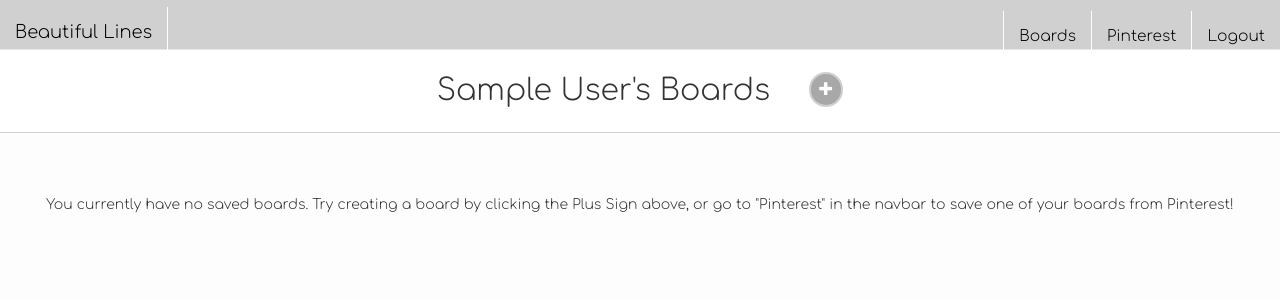
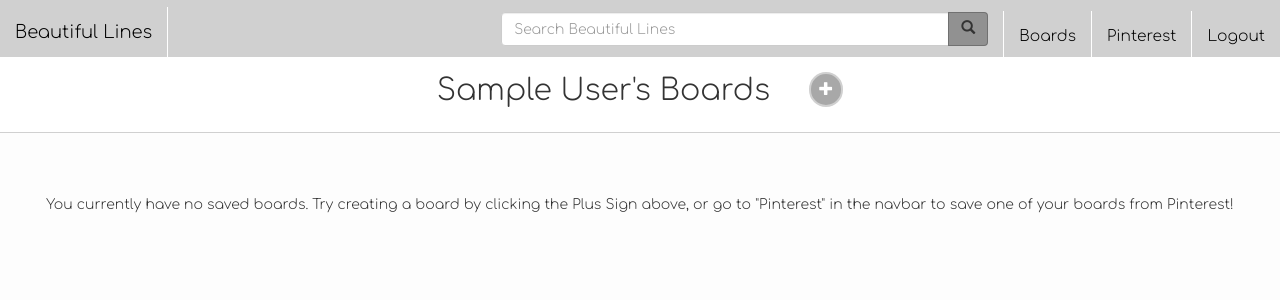
Before and after one commit to kelseyoo14/beautiful-lines, a Flask app: page /boards in a window 1280 px wide. Shown: the top 300 px of the page. Run offline with Flask 2, Linux system fonts and the light colour scheme; the visitor is signed in with stand-in values (Sample User, id 1); data that the repository does not hold is empty; some libraries are stand-ins or nearby versions.

Commit message:
added site search and redesigned board/image buttons to hover over image

```diff
--- a/server.py
+++ b/server.py
@@ -44,8 +44,8 @@ def login():
                    'response_type': 'code',
                    # Route I want Pinterest to go to once user logs in and Pinterest processes the log in
                    # Need to remember to register this redirect route on pinterest app!
-                   # 'redirect_uri': 'https://localhost:5000/process_login',
-                   'redirect_uri': 'https://beautifulines.herokuapp.com/process_login',
+                   'redirect_uri': 'https://localhost:5000/process_login',
+                   # 'redirect_uri': 'https://beautifulines.herokuapp.com/process_login',
                    # My apps's id, so pinterest know's who's redirecting the user to their page
                    'client_id': APP_ID,
                    # What I want to be able to do with user's account
@@ -519,8 +519,8 @@ if __name__ == "__main__":
 
     connect_to_db(app, os.environ.get("DATABASE_URL"))
 
-    # context = ('server-files/yourserver.crt', 'server-files/yourserver.key')
-    # app.run(ssl_context=context)
+    context = ('server-files/yourserver.crt', 'server-files/yourserver.key')
+    app.run(ssl_context=context)
 
     DEBUG = "NO_DEBUG" not in os.environ
     PORT = int(os.environ.get("PORT", 5000))
--- a/static/css/main.css
+++ b/static/css/main.css
@@ -208,10 +208,6 @@ a h2:hover,
     display: none;
 }
 
-#save-image-to-board img {
-    width: 70px;
-}
-
 /*.full-page-container {
     width: 100%;
     padding-left: 4%;
--- a/static/css/styles.css
+++ b/static/css/styles.css
@@ -149,9 +163,9 @@ body {
     padding-bottom: .2em;
 }
 
-/*.navbar-default .navbar-nav>li>a {
-    color: #f1f1f1;
-}*/
+.navbar-collapse {
+    background-color: rgba(208, 208, 208, 1);
+}
 
 .navbar-default .navbar-brand {
     border-right: .1em solid white;
@@ -162,7 +176,7 @@ body {
 .navbar-default .navbar-nav>li>a {
     color: black;
     font-size: 1.1em;
-    padding-bottom: .2em;
+    padding-bottom: .5em;
 }
 
 /*.navbar-form .btn {
@@ -187,15 +201,28 @@ body {
     padding-bottom: 0;
 }
 
+#search-container {
+    margin-top: 4px;
+    min-width: 200px;
+    /*width: 60%;*/
+}
+#search-form-input {
+    width: 35vw;
+}
 
-/*Pins*/
 
-/*.image-container {
-    display: inline-block;
-    max-width: 200px;
-    margin: 50px;
-    word-wrap:break-word;
-}*/
+/*Pins & Images*/
+
+.board-actions,
+.image-actions {
+    visibility: hidden;
+    display: flex;
+    flex-direction: row;
+    justify-content: space-around;
+    position: absolute;
+    bottom: .2em;
+    left: .4em;
+}
 
 .pin-image {
     border-color: #e5e5e5 #dbdbdb #d2d2d2;
--- a/static/js/main.js
+++ b/static/js/main.js
@@ -194,7 +194,7 @@ $('#study-form').on('submit', startStudy);
 
 $('#study-modal .modal-body').height($('#study-modal-image').height());
 
-// Start Image Zoom Modal -------------------------------------------------------------
+// Image Zoom Modal -------------------------------------------------------------
 
 $('body').on('click', 'img', function() {
     var pinsrc = $(this).attr('src');
@@ -329,8 +329,24 @@ $(window).on('resize', function navbarUpdate () {
 });
 
 
-//Make image-container width equal to image width
+// Make image-container width equal to image width
+
 $(document).ready(function() {
     var imageWidth = $('.pin-image').width();
     $('.image-container').width(imageWidth);
 });
+
+// Board/Image buttons display on hover
+
+$('.board').hover(function() {
+    $(this).find('.board-actions').css('visibility', 'visible');
+}, function() {
+    $(this).find('.board-actions').css('visibility', 'hidden');
+})
+
+
+$('.image-container').hover(function() {
+    $(this).find('.image-actions').css('visibility', 'visible');
+}, function() {
+    $(this).find('.image-actions').css('visibility', 'hidden');
+})
--- a/templates/base.html
+++ b/templates/base.html
@@ -4,6 +4,7 @@
 <html lang="en">
     <head>
         <meta charset="utf-8">
+        <meta name="viewport" content="width=device-width, initial-scale=1">
         <title>Beautiful Lines</title>
         <link rel="stylesheet" href="../static/css/bootstrap.min.css">
         <link rel="stylesheet" href="../static/css/styles.css">
@@ -25,6 +26,16 @@
           </div>
           <div class="collapse navbar-collapse" id="navbar-options">
               <ul class=" nav navbar-nav">
+                <li id='search-container'>
+                    <form class="navbar-form" role="search" action='/search_bl' id='search-form'>
+                        <div class="input-group">
+                            <input type="text" class="form-control" name='images-search' id='search-form-input' placeholder="Search Beautiful Lines">
+                            <div class="input-group-btn">
+                                <button class="btn btn-default" type="submit"><i class="glyphicon glyphicon-search"></i></button>
+                            </div>
+                        </div>
+                    </form>
+                </li>
                 <!-- <li class="dropdown pull-right">
                     <a href="#" class="dropdown-toggle nav-list-items" data-toggle="dropdown">Account</a>
                     <ul class="dropdown-menu">
--- a/templates/boards.html
+++ b/templates/boards.html
@@ -74,47 +74,25 @@
                 <div class='board'>
                     <div class='board-header'>
                         <a href="/user_board_images/{{ board.board_id }}" class='board-name'>{{ board.board_name }}</a>
-                        <div class="dropdown board-options">
-                          <button class="dropdown-toggle" id='board-dropdown-button' type="button" data-toggle="dropdown"><span class="caret"></span></button>
-                          <ul class="dropdown-menu">
-                            <li><form action='/study_board/{{ board.board_id }}'>
+                        <div class='board-actions'>
+                            <form action='/study_board/{{ board.board_id }}'>
                                 <input type='Submit' value='Study' class='btn btn-primary'>
-                            </form></li>
-                            <li><form class='edit-board-form'>
+                            </form>
+                            <form class='edit-board-form'>
                                 <input type='hidden' class='new-board-title' value='{{ board.board_name }}'>
                                 <input type='hidden' class='new-image-url' value='{{ board.image_url }}'>
                                 <input type='hidden' class='new-board-description' value='{{ board.board_description }}'>
                                 <input type='hidden' class='board-id' value='{{ board.board_id }}'>
                                 <input type='submit' value='Edit' class='btn btn-primary'>
-                            </form></li>
-                            <li><form class='delete-board-from-db'>
+                            </form>
+                            <form class='delete-board-from-db'>
                                 <input type='hidden' value="{{ board.board_id }}" class='delete-board-id'>
                                 <input type='submit' value='Delete' class='btn btn-primary'>
-                            </form></li>
-                          </ul>
-                        </div>
-                    </div>
+                            </form>
+                        </div> <!-- board-actions -->
+                    </div> <!-- board-header -->
                     <a href="/user_board_images/{{ board.board_id }}"><img src="{{ board.image_url }}"></a>
-                    {% if board.board_description %}
-                        <h6>Description</h6>
-                        <p>{{ board.board_description }}</p>
-                    {% endif %}
-                    <!-- <div class='board-options'>
-                        <a class='btn btn-primary' href='/study_board/{{ board.board_id }}'>Study</a>
-                        <br>
-                        <form class='edit-board-form'>
-                            <input type='hidden' class='new-board-title' value='{{ board.board_name }}'>
-                            <input type='hidden' class='new-image-url' value='{{ board.image_url }}'>
-                            <input type='hidden' class='new-board-description' value='{{ board.board_description }}'>
-                            <input type='hidden' class='board-id' value='{{ board.board_id }}'>
-                            <input type='submit' value='Edit' class='btn btn-primary'>
-                        </form>
-                        <form class='delete-board-from-db'>
-                            <input type='hidden' value="{{ board.board_id }}" class='delete-board-id'>
-                            <input type='submit' value='Delete' class='btn btn-primary'>
-                        </form>
-                    </div> -->
-                </div>
+                </div> <!-- board -->
             {% endfor %}
         {% else %}
         <br>
```
Also changed, not shown: other parts of static/css/styles.css (+21 -22 lines), templates/pinterest_board.html (+14 -28 lines).
